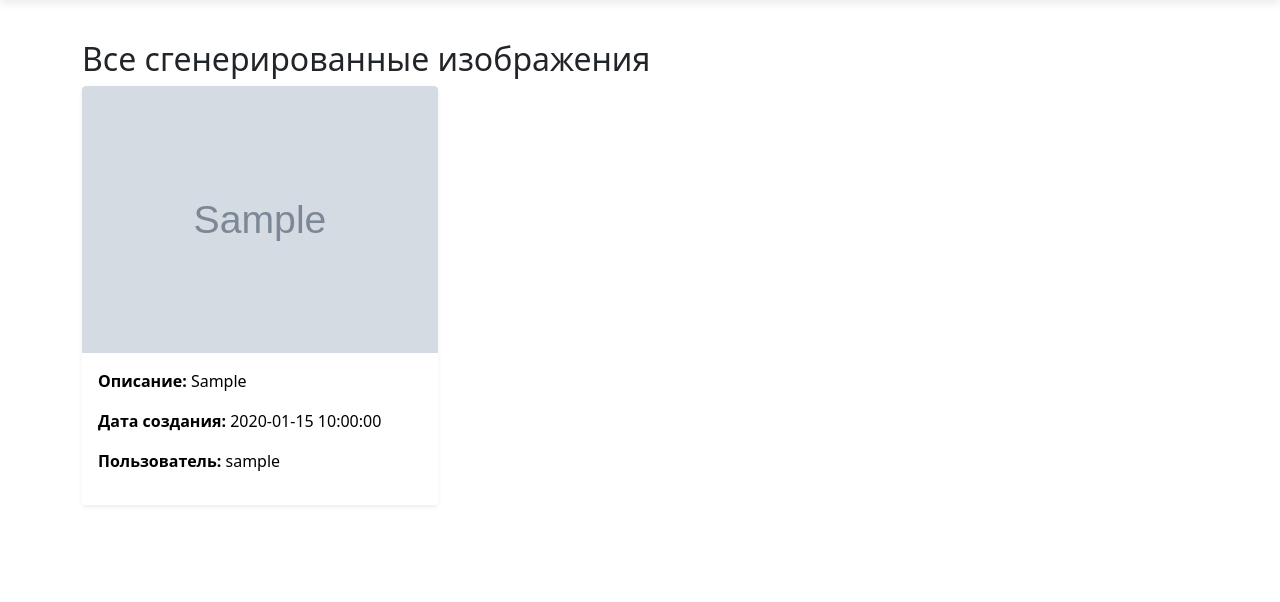
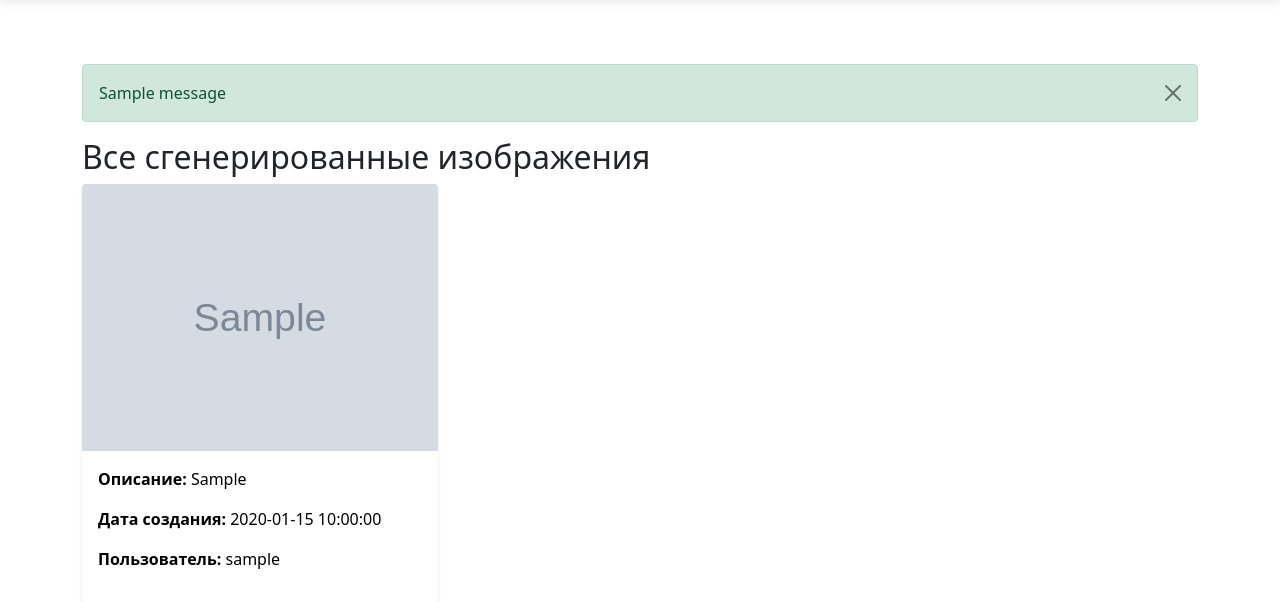
Before and after one commit to CrazyFatBoi2005/BackEndFinal, a Flask app: page /feed in a window 1280 px wide. Shown: the part 86-688 px from the top of the page. Run offline with Flask 3, Linux system fonts and the light colour scheme; a user stored in the database is signed in; tables that the repository leaves empty hold one stand-in row (values such as "Sample post"); grey boxes marked "Sample" are stand-in pictures; one stand-in notice (Sample message) is shown; some libraries are stand-ins or nearby versions.

Commit message:
requirements.txt

```diff
--- a/app.py
+++ b/app.py
@@ -1,4 +1,3 @@
-import os
 import datetime
 import uuid
 
@@ -15,29 +14,24 @@ from flask_wtf.csrf import CSRFProtect
 from dotenv import load_dotenv
 import os
 
-# Загружаем переменные окружения из файла .env
 load_dotenv()
 
 client = OpenAI()
 
-# Инициализация приложения
 app = Flask(__name__)
-app.config['SECRET_KEY'] = 'your-secret-key'
+app.config['SECRET_KEY'] = 'sample_secretkey'
 app.config['SQLALCHEMY_DATABASE_URI'] = 'sqlite:///site.db'
 app.config['SQLALCHEMY_TRACK_MODIFICATIONS'] = False
 app.config['UPLOAD_FOLDER'] = 'static/uploads'
 app.config['ALLOWED_EXTENSIONS'] = {'mp3', 'wav', 'flac'}
 
-# Инициализация базы данных
 db = SQLAlchemy(app)
 migrate = Migrate(app, db)
 
-# Инициализация Flask-Login
 login_manager = LoginManager()
 login_manager.init_app(app)
 login_manager.login_view = 'login'
 
-# Защита от CSRF атак
 csrf = CSRFProtect(app)
 
 
@@ -46,7 +40,6 @@ class User(db.Model, UserMixin):
     email = db.Column(db.String(120), unique=True, nullable=False)
     username = db.Column(db.String(100), unique=True, nullable=False)
     password = db.Column(db.String(200), nullable=False)
-    # Связь с сгенерированными изображениями
     generated_images = db.relationship('GeneratedImage', backref='user', lazy=True)
 
 
@@ -58,7 +51,6 @@ class GeneratedImage(db.Model):
     timestamp = db.Column(db.DateTime, default=datetime.datetime.utcnow)
 
 
-# Загрузка пользователя
 @login_manager.user_loader
 def load_user(user_id):
     return User.query.get(int(user_id))
@@ -66,13 +58,12 @@ def load_user(user_id):
 
 @app.route('/')
 def index():
-    return render_template('index.html')  # Или другой шаблон для главной страницы
+    return render_template('index.html')
 
 
 @app.route('/feed')
 @login_required
 def feed():
-    # Получаем все сгенерированные изображения
     all_images = GeneratedImage.query.all()
     all_images.reverse()
     return render_template('feed.html', images=all_images)
@@ -86,19 +77,17 @@ def allowed_file(filename):
 def register():
     form = RegistrationForm()
     if form.validate_on_submit():
-        # Логика регистрации пользователя
         hashed_password = generate_password_hash(form.password.data)
         new_user = User(email=form.email.data, username=form.username.data, password=hashed_password)
         db.session.add(new_user)
         db.session.commit()
         flash('Аккаунт создан успешно!', 'success')
-        return redirect(url_for('login'))  # Перенаправление на страницу входа
+        return redirect(url_for('login'))
     return render_template('register.html', form=form)
 
 
 def generate_image_from_prompt(prompt):
     try:
-        # Запрос к OpenAI для генерации изображения
         response = client.images.generate(
             model="gpt-image-1",
             prompt=prompt
@@ -107,17 +96,16 @@ def generate_image_from_prompt(prompt):
         image_base64 = response.data[0].b64_json
         image_bytes = base64.b64decode(image_base64)
 
-        # Сохраняем изображение в файл
         unique_filename = f"{uuid.uuid4().hex}_{datetime.datetime.now().strftime('%Y%m%d%H%M%S')}.png"
         file_path = f"static/uploads/{unique_filename}"
         with open(file_path, "wb") as f:
             f.write(image_bytes)
 
         print(f"Изображение успешно сохранено как {file_path}")
-        return file_path  # Возвращаем путь к изображению
+        return file_path
 
     except Exception as e:
-        return f"Error: {str(e)}"  # В случае ошибки возвращаем текст ошибки
+        return f"Error: {str(e)}"
 
 
 @app.route('/generate', methods=['GET', 'POST'])
@@ -125,17 +113,14 @@ def generate_image_from_prompt(prompt):
 def generate_image():
     form = ImageGenerationForm()
     if form.validate_on_submit():
-        # Получаем аудиофайл из формы (если требуется)
+
         audio_file = request.files['audio']
         if audio_file and allowed_file(audio_file.filename):
             filename = secure_filename(audio_file.filename)
             audio_path = os.path.join(app.config['UPLOAD_FOLDER'], filename)
             audio_file.save(audio_path)
 
-        # Получаем текстовое описание для генерации
         prompt = form.prompt.data
-
-        # Генерация изображения
         image_url = generate_image_from_prompt(prompt)
 
         if "Error" in image_url:
@@ -143,10 +128,9 @@ def generate_image():
         else:
             flash('Изображение успешно сгенерировано!', 'success')
 
-            # Сохраняем информацию о сгенерированном изображении в базе данных
             generated_image = GeneratedImage(
                 user_id=current_user.id,
-                image_path=image_url,  # Сохраняем путь к изображению
+                image_path=image_url,
                 prompt=prompt
             )
             db.session.add(generated_image)
--- a/forms.py
+++ b/forms.py
@@ -1,6 +1,7 @@
 from flask_wtf import FlaskForm
 from wtforms import StringField, PasswordField, SubmitField, TextAreaField, FileField
 from wtforms.validators import DataRequired, Email, Length
+
 
 class RegistrationForm(FlaskForm):
     email = StringField('Email', validators=[DataRequired(), Email()])
@@ -9,11 +10,13 @@ class RegistrationForm(FlaskForm):
     confirm_password = PasswordField('Confirm Password', validators=[DataRequired()])
     submit = SubmitField('Зарегистрироваться')
 
+
 class LoginForm(FlaskForm):
     email = StringField('Email', validators=[DataRequired(), Email()])
     password = PasswordField('Password', validators=[DataRequired()])
     submit = SubmitField('Войти')
 
+
 class ImageGenerationForm(FlaskForm):
     prompt = TextAreaField('Описание', validators=[DataRequired()])
     audio = FileField('Загрузите аудиофайл (MP3)', validators=[DataRequired()])
--- a/models.py
+++ b/models.py
@@ -1,15 +1,16 @@
+from flask_login import UserMixin
 from flask_sqlalchemy import SQLAlchemy
 import datetime
 
 db = SQLAlchemy()
 
 
-class User(db.Model):
+class User(db.Model, UserMixin):
     id = db.Column(db.Integer, primary_key=True)
     email = db.Column(db.String(120), unique=True, nullable=False)
     username = db.Column(db.String(100), unique=True, nullable=False)
     password = db.Column(db.String(200), nullable=False)
-    images = db.relationship('GeneratedImage', backref='user', lazy=True)
+    generated_images = db.relationship('GeneratedImage', backref='user', lazy=True)
 
 
 class GeneratedImage(db.Model):
--- a/templates/base.html
+++ b/templates/base.html
@@ -7,12 +7,10 @@
     <link href="https://fonts.googleapis.com/css2?family=Montserrat:wght@400;500;600&display=swap" rel="stylesheet">
     <link rel="stylesheet" href="{{ url_for('static', filename='css/style.css') }}">
     <link rel="stylesheet" href="https://cdnjs.cloudflare.com/ajax/libs/font-awesome/6.0.0/css/all.min.css">
-    <!-- Подключаем Bootstrap CSS -->
     <link href="https://cdn.jsdelivr.net/npm/bootstrap@5.1.3/dist/css/bootstrap.min.css" rel="stylesheet">
 </head>
 <body>
     <header>
-        <!-- Navbar -->
         <nav class="navbar navbar-expand-lg navbar-light bg-light">
             <div class="container">
                 <a class="navbar-brand" href="{{ url_for('index') }}">AI Art Generator</a>
@@ -49,6 +47,19 @@
     </header>
 
     <main>
+        {% with messages = get_flashed_messages(with_categories=true) %}
+            {% if messages %}
+                <div class="container mt-4">
+                    {% for category, message in messages %}
+                        <div class="alert alert-{{ category }} alert-dismissible fade show" role="alert">
+                            {{ message }}
+                            <button type="button" class="btn-close" data-bs-dismiss="alert" aria-label="Close"></button>
+                        </div>
+                    {% endfor %}
+                </div>
+            {% endif %}
+        {% endwith %}
+
         {% block content %}{% endblock %}
     </main>
 
@@ -59,7 +70,6 @@
     </footer>
 
     <script src="{{ url_for('static', filename='js/main.js') }}"></script>
-    <!-- Подключаем Bootstrap JS (для работы с компонентами, такими как navbar) -->
     <script src="https://cdn.jsdelivr.net/npm/@popperjs/core@2.11.6/dist/umd/popper.min.js"></script>
     <script src="https://cdn.jsdelivr.net/npm/bootstrap@5.1.3/dist/js/bootstrap.min.js"></script>
 </body>
```
